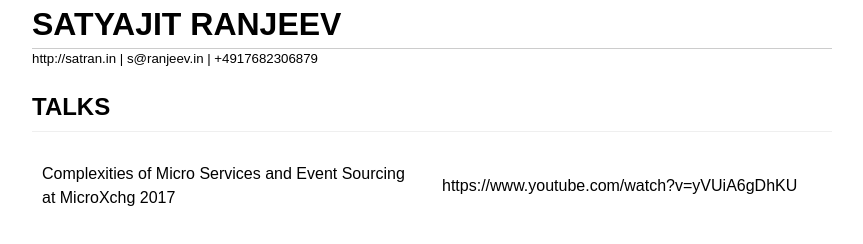
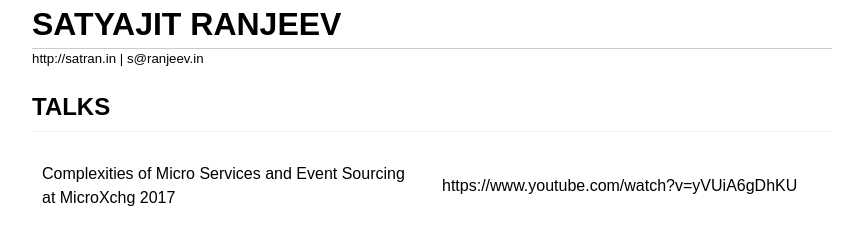
Before and after one commit to satran/satran.github.io, a Jekyll site: the page built from resume/index.md, in a window 1280 px wide. Shown: the top 244 px of the page, without its empty margins (208-1071 px from the left). Built offline with Jekyll 4.4.1, drawn with Linux system fonts in a browser that asks for light colours.

Commit message:
remove telephone number

```diff
--- a/resume/index.md
+++ b/resume/index.md
@@ -4,7 +4,7 @@ title: Resume
 ---
 # Satyajit Ranjeev
 
-##### http://satran.in | s@ranjeev.in | +4917682306879
+##### http://satran.in | s@ranjeev.in
 
 ## Talks
 
```
